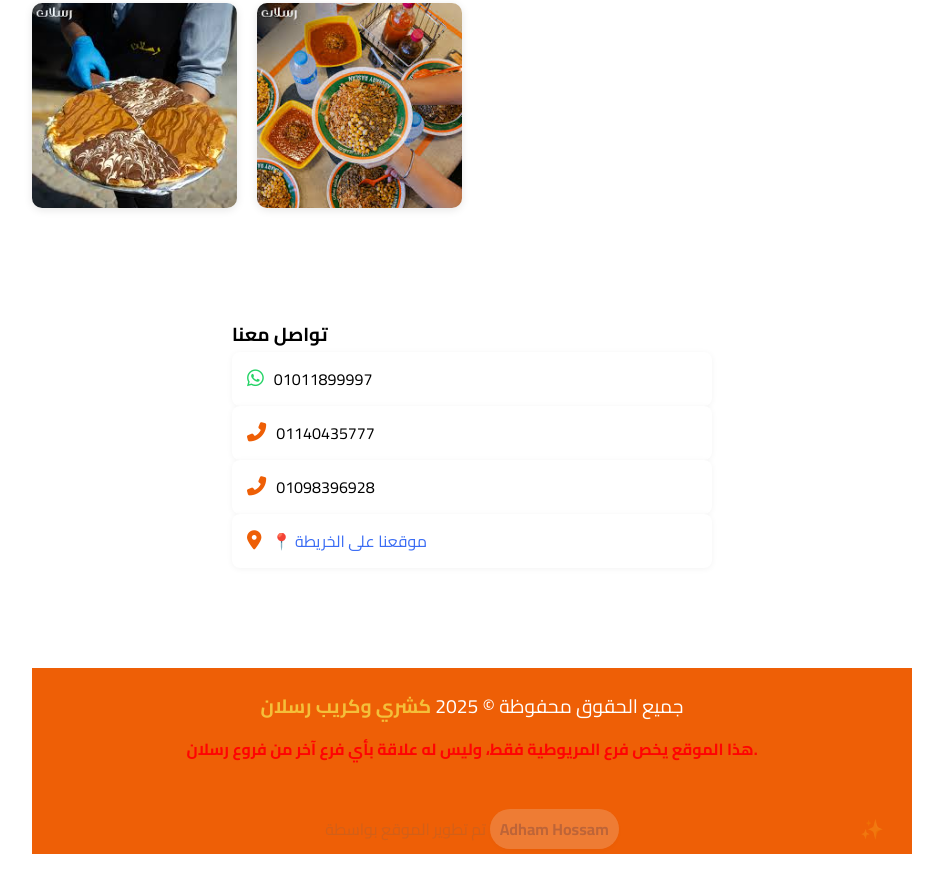
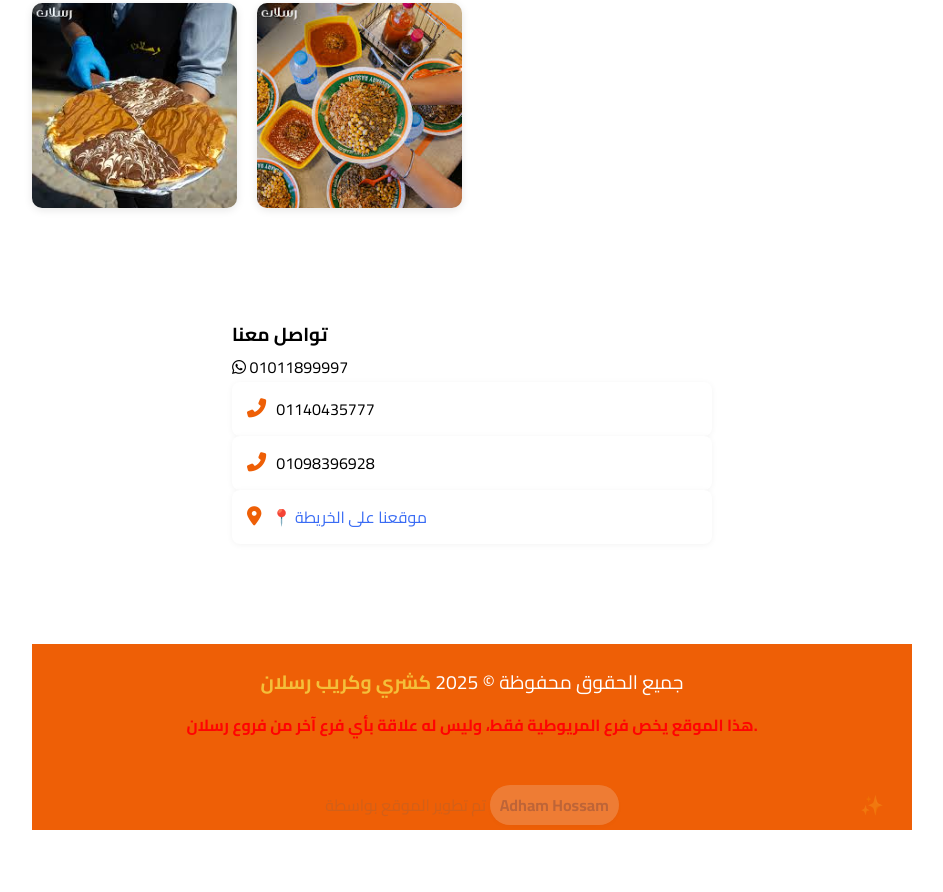
Before and after one commit to raslankoushary/raslan, a plain HTML site: page index.html in a window 1280 px wide. Shown: the part 7889-8781 px from the top of the page, without its empty margins (168-1111 px from the left). Drawn offline with Linux system fonts and the light colour scheme.

Commit message:
Update index.html

```diff
--- a/index.html
+++ b/index.html
@@ -271,7 +271,7 @@
             <div class="contact-info">
                 <h3>تواصل معنا</h3>
 
-                <div class="contact-item whatsapp">
+                <div class="contact-item-whatsapp">
                     <i class="fab fa-whatsapp"></i>
                     <span>01011899997</span>
                 </div>
```
